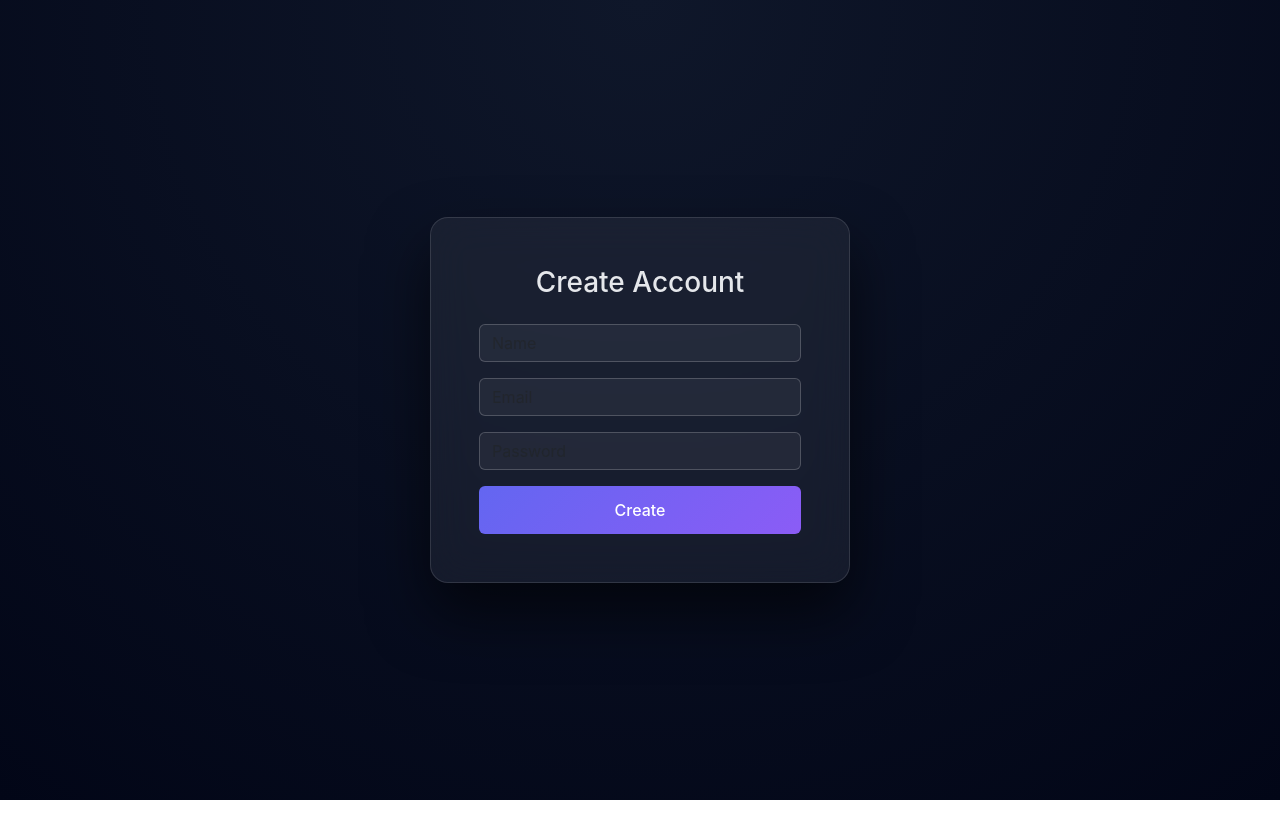
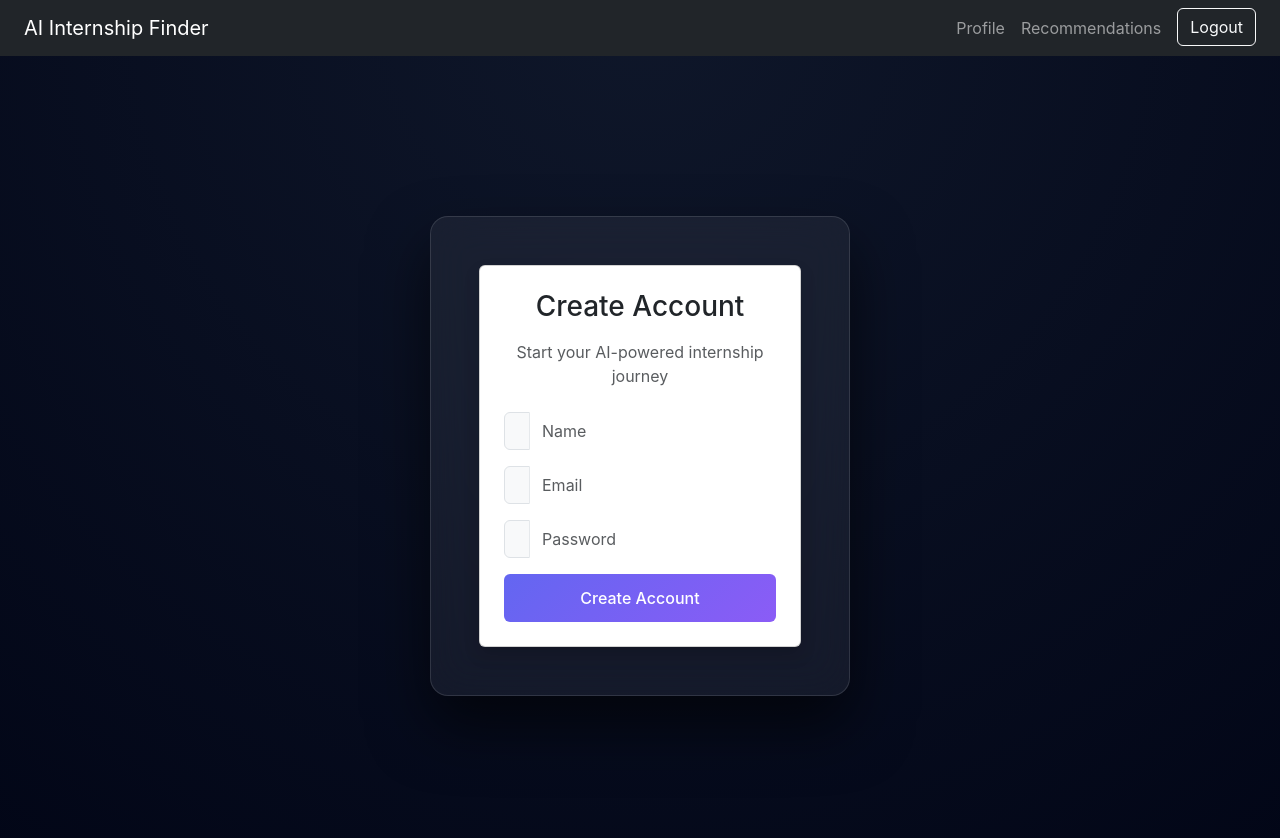
Before and after one commit to Code-suhaib/AI-Project, a React app in the folder Frontend/frontend/: page /register in a window 1280 px wide. Shown: the top 838 px of the page. Before the commit the page ends 800 px from the top, so only its background shows below. Built offline with nearby package versions, Linux system fonts and the light colour scheme; sample sign-in values are in the browser's storage; the HTML template or start-up script is replaced by a standard one.

Commit message:
backend attached basic login page

```diff
--- a/Frontend/frontend/src/App.jsx
+++ b/Frontend/frontend/src/App.jsx
@@ -2,18 +2,47 @@ import { BrowserRouter, Routes, Route } from "react-router-dom";
 import Login from "./pages/Login";
 import Register from "./pages/Register";
 import Profile from "./pages/Profile";
+import Recommendations from "./pages/Recommendations";
+import Dashboard from "./pages/Dashboard";
 
-import Recommendations from "./pages/Recommendations";
+import Navbar from "./components/Navbar";
+import ProtectedRoute from "./utils/ProtectedRoute";
 
 export default function App() {
   return (
     <BrowserRouter>
+      <Navbar />
+
       <Routes>
         <Route path="/" element={<Login />} />
         <Route path="/register" element={<Register />} />
-        <Route path="/profile" element={<Profile />} />
 
-        <Route path="/recommendations" element={<Recommendations />} />
+        <Route
+          path="/dashboard"
+          element={
+            <ProtectedRoute>
+              <Dashboard />
+            </ProtectedRoute>
+          }
+        />
+
+        <Route
+          path="/profile"
+          element={
+            <ProtectedRoute>
+              <Profile />
+            </ProtectedRoute>
+          }
+        />
+
+        <Route
+          path="/recommendations"
+          element={
+            <ProtectedRoute>
+              <Recommendations />
+            </ProtectedRoute>
+          }
+        />
       </Routes>
     </BrowserRouter>
   );
--- a/Frontend/frontend/src/api/auth.api.js
+++ b/Frontend/frontend/src/api/auth.api.js
@@ -1,4 +1,16 @@
 import api from "./axios";
 
-export const loginUser = data => api.post("/auth/login", data);
-export const registerUser = data => api.post("/auth/register", data);
+export const registerUser = (data) =>
+  api.post("/auth/register", data);
+
+export const loginUser = (data) =>
+  api.post("/auth/login", data);
+
+export const getProfile = () =>
+  api.get("/users/me");
+
+export const updateProfile = (data) =>
+  api.put("/users/profile", data);
+
+export const getRecommendations = () =>
+  api.get("/recommendations");
--- a/Frontend/frontend/src/api/axios.js
+++ b/Frontend/frontend/src/api/axios.js
@@ -4,7 +4,8 @@ const api = axios.create({
   baseURL: "http://localhost:5000",
 });
 
-api.interceptors.request.use(config => {
+// Attach token automatically
+api.interceptors.request.use((config) => {
   const token = localStorage.getItem("token");
   if (token) {
     config.headers.Authorization = `Bearer ${token}`;
--- a/Frontend/frontend/src/components/Input.jsx
+++ b/Frontend/frontend/src/components/Input.jsx
@@ -1,12 +1,12 @@
 export default function Input({ icon, ...props }) {
   return (
-    <div className="input-group mb-3">
-      {icon && (
-        <span className="input-group-text bg-transparent text-primary">
+    <div className="mb-3">
+      <div className="input-group">
+        <span className="input-group-text">
           <i className={`bi ${icon}`}></i>
         </span>
-      )}
-      <input className="form-control" {...props} />
+        <input className="form-control" {...props} />
+      </div>
     </div>
   );
 }
--- /dev/null
+++ b/Frontend/frontend/src/components/Navbar.jsx
@@ -0,0 +1,62 @@
+import { Link, useNavigate } from "react-router-dom";
+
+export default function Navbar() {
+  const navigate = useNavigate();
+  const token = localStorage.getItem("token");
+
+  const handleLogout = () => {
+    localStorage.removeItem("token");
+    navigate("/");
+  };
+
+  return (
+    <nav className="navbar navbar-expand-lg navbar-dark bg-dark px-4">
+      <Link className="navbar-brand" to="/dashboard">
+        AI Internship Finder
+      </Link>
+
+      <div className="collapse navbar-collapse show">
+        <ul className="navbar-nav ms-auto">
+          {token ? (
+            <>
+              <li className="nav-item">
+                <Link className="nav-link" to="/profile">
+                  Profile
+                </Link>
+              </li>
+
+              <li className="nav-item">
+                <Link className="nav-link" to="/recommendations">
+                  Recommendations
+                </Link>
+              </li>
+
+              <li className="nav-item">
+                <button
+                  className="btn btn-outline-light ms-2"
+                  onClick={handleLogout}
+                >
+                  Logout
+                </button>
+              </li>
+            </>
+          ) : (
+            <>
+              <li className="nav-item">
+                <Link className="nav-link" to="/">
+                  Login
+                </Link>
+              </li>
+
+              <li className="nav-item">
+                <Link className="nav-link" to="/register">
+                  Register
+                </Link>
+              </li>
+            </>
+          )}
+        </ul>
+      </div>
+    </nav>
+  );
+}
--- a/Frontend/frontend/src/pages/Dashboard.jsx
+++ b/Frontend/frontend/src/pages/Dashboard.jsx
@@ -0,0 +1,10 @@
+export default function Dashboard() {
+  return (
+    <div className="container mt-4">
+      <h2>Welcome 👋</h2>
+      <p className="text-muted">
+        Complete your profile to get personalized internship recommendations.
+      </p>
+    </div>
+  );
+}
--- a/Frontend/frontend/src/pages/Login.jsx
+++ b/Frontend/frontend/src/pages/Login.jsx
@@ -1,24 +1,64 @@
+import { useState } from "react";
 import AuthLayout from "../layouts/AuthLayout";
 import Input from "../components/Input";
 import Button from "../components/Button";
 import { loginUser } from "../api/auth.api";
 
 export default function Login() {
+  const [email, setEmail] = useState("");
+  const [password, setPassword] = useState("");
+  const [loading, setLoading] = useState(false);
+  const [error, setError] = useState("");
+
   const handleLogin = async () => {
-    const res = await loginUser({
-      email: "test@test.com",
-      password: "123456"
-    });
-    localStorage.setItem("token", res.data.token);
-    window.location.href = "/dashboard";
+    try {
+      setLoading(true);
+      setError("");
+
+      const res = await loginUser({ email, password });
+
+      localStorage.setItem("token", res.data.token);
+      window.location.href = "/dashboard";
+    } catch (err) {
+      setError(
+        err.response?.data?.message || "Login failed. Try again."
+      );
+    } finally {
+      setLoading(false);
+    }
   };
 
   return (
     <AuthLayout>
-      <h3 className="text-center mb-4">AI Internship Finder</h3>
-      <Input icon="bi-envelope" placeholder="Email" />
-      <Input icon="bi-lock" type="password" placeholder="Password" />
-      <Button onClick={handleLogin}>Continue</Button>
+      <div className="card shadow p-4" style={{ width: "100%", maxWidth: "420px" }}>
+        <h3 className="text-center mb-3">AI Internship Finder</h3>
+        <p className="text-center text-muted mb-4">
+          Sign in to continue
+        </p>
+
+        {error && (
+          <div className="alert alert-danger py-2">{error}</div>
+        )}
+
+        <Input
+          icon="bi-envelope"
+          placeholder="Email"
+          value={email}
+          onChange={(e) => setEmail(e.target.value)}
+        />
+
+        <Input
+          icon="bi-lock"
+          type="password"
+          placeholder="Password"
+          value={password}
+          onChange={(e) => setPassword(e.target.value)}
+        />
+
+        <Button onClick={handleLogin} disabled={loading}>
+          {loading ? "Signing in..." : "Login"}
+        </Button>
+      </div>
     </AuthLayout>
   );
 }
--- a/Frontend/frontend/src/pages/Register.jsx
+++ b/Frontend/frontend/src/pages/Register.jsx
@@ -1,15 +1,77 @@
+import { useState } from "react";
 import AuthLayout from "../layouts/AuthLayout";
 import Input from "../components/Input";
 import Button from "../components/Button";
+import { registerUser } from "../api/auth.api";
 
 export default function Register() {
+  const [name, setName] = useState("");
+  const [email, setEmail] = useState("");
+  const [password, setPassword] = useState("");
+  const [loading, setLoading] = useState(false);
+  const [error, setError] = useState("");
+  const [success, setSuccess] = useState("");
+
+  const handleRegister = async () => {
+    try {
+      setLoading(true);
+      setError("");
+      setSuccess("");
+
+      await registerUser({ name, email, password });
+
+      setSuccess("Account created successfully. Please login.");
+      setName("");
+      setEmail("");
+      setPassword("");
+
+      // Redirect after short delay
+      setTimeout(() => {
+        window.location.href = "/";
+      }, 1500);
+    } catch (err) {
+      setError(
+        err.response?.data?.message || "Registration failed"
+      );
+    } finally {
+      setLoading(false);
+    }
+  };
+
   return (
     <AuthLayout>
-      <h3 className="text-center mb-4">Create Account</h3>
-      <Input placeholder="Name" />
-      <Input placeholder="Email" />
-      <Input type="password" placeholder="Password" />
-      <Button>Create</Button>
+      <div className="card shadow p-4" style={{ maxWidth: "420px", width: "100%" }}>
+        <h3 className="text-center mb-3">Create Account</h3>
+        <p className="text-center text-muted mb-4">
+          Start your AI-powered internship journey
+        </p>
+
+        {error && <div className="alert alert-danger py-2">{error}</div>}
+        {success && <div className="alert alert-success py-2">{success}</div>}
+
+        <Input
+          placeholder="Name"
+          value={name}
+          onChange={(e) => setName(e.target.value)}
+        />
+
+        <Input
+          placeholder="Email"
+          value={email}
+          onChange={(e) => setEmail(e.target.value)}
+        />
+
+        <Input
+          type="password"
+          placeholder="Password"
+          value={password}
+          onChange={(e) => setPassword(e.target.value)}
+        />
+
+        <Button onClick={handleRegister} disabled={loading}>
+          {loading ? "Creating..." : "Create Account"}
+        </Button>
+      </div>
     </AuthLayout>
   );
 }
--- /dev/null
+++ b/Frontend/frontend/src/utils/ProtectedRoute.jsx
@@ -0,0 +1,11 @@
+import { Navigate } from "react-router-dom";
+
+export default function ProtectedRoute({ children }) {
+  const token = localStorage.getItem("token");
+
+  if (!token) {
+    return <Navigate to="/" replace />;
+  }
+
+  return children;
+}
```
Also changed, not shown: Frontend/frontend/src/utils/auth.js (+10 -2 lines).
